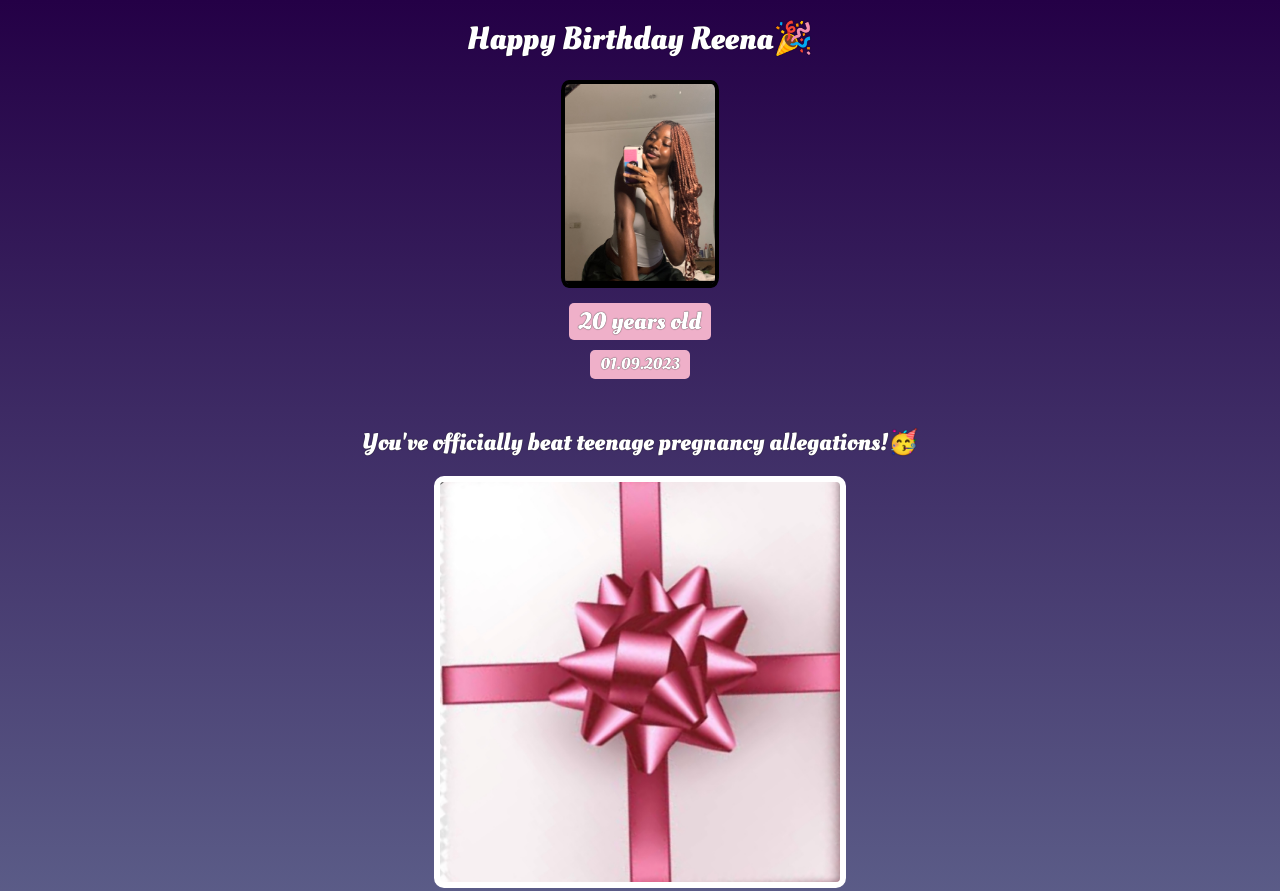
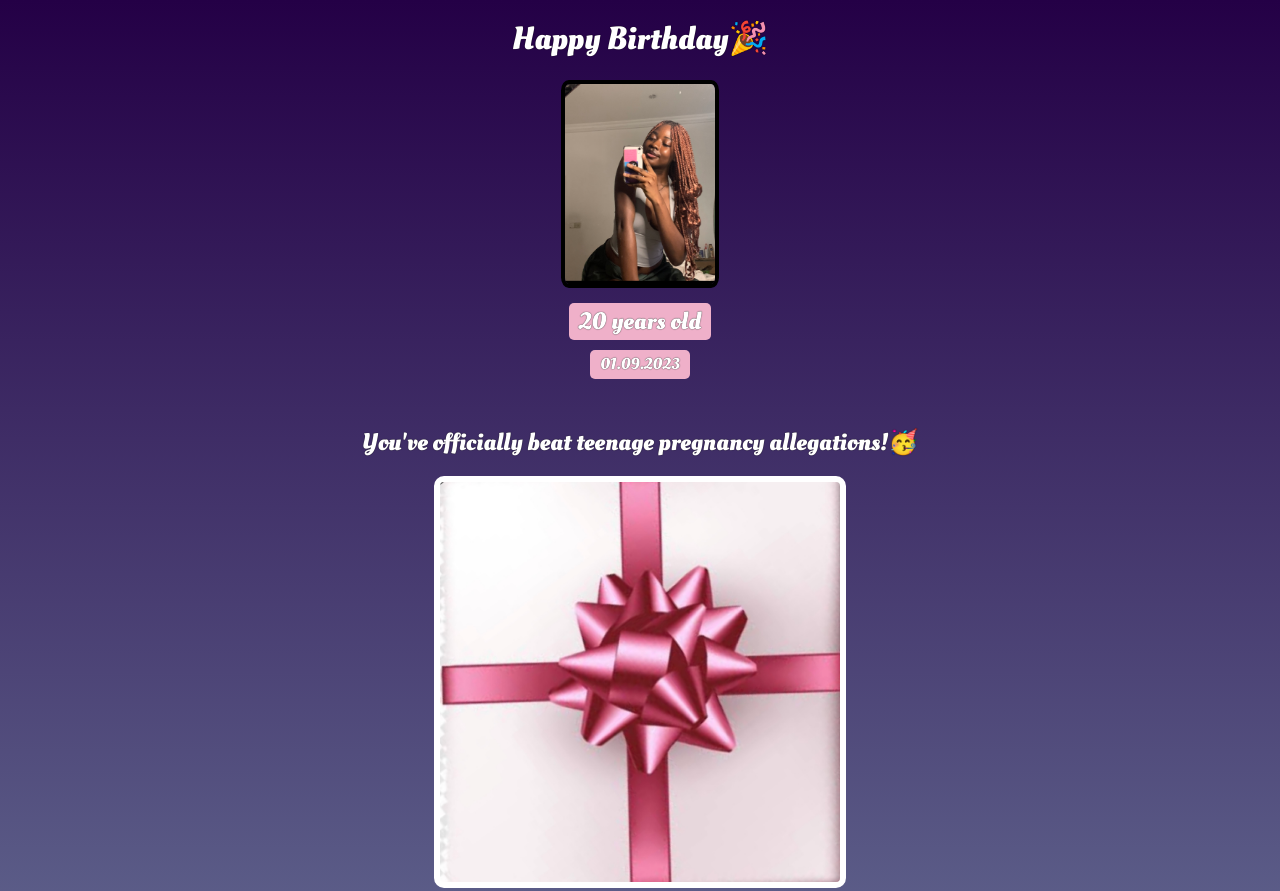
Before and after one commit to reenagoma/BIRTHDAY-site, a website built with Vite: page index.html in a window 1280 px wide. Shown: the top 891 px of the page. Built offline with nearby package versions, Linux system fonts and the light colour scheme.

Commit message:
remove reena

```diff
--- a/index.html
+++ b/index.html
@@ -7,7 +7,7 @@
     </head>
     <body>
         <div id="header">
-            <h1>Happy Birthday Reena🎉</h1>
+            <h1>Happy Birthday🎉</h1>
             <img id="bff-img" src="images/reena.jpg">
             <h2 id="bday-age">20 years old</h2>
             <h4 id="bday-date">01.09.2023</h4>
```
